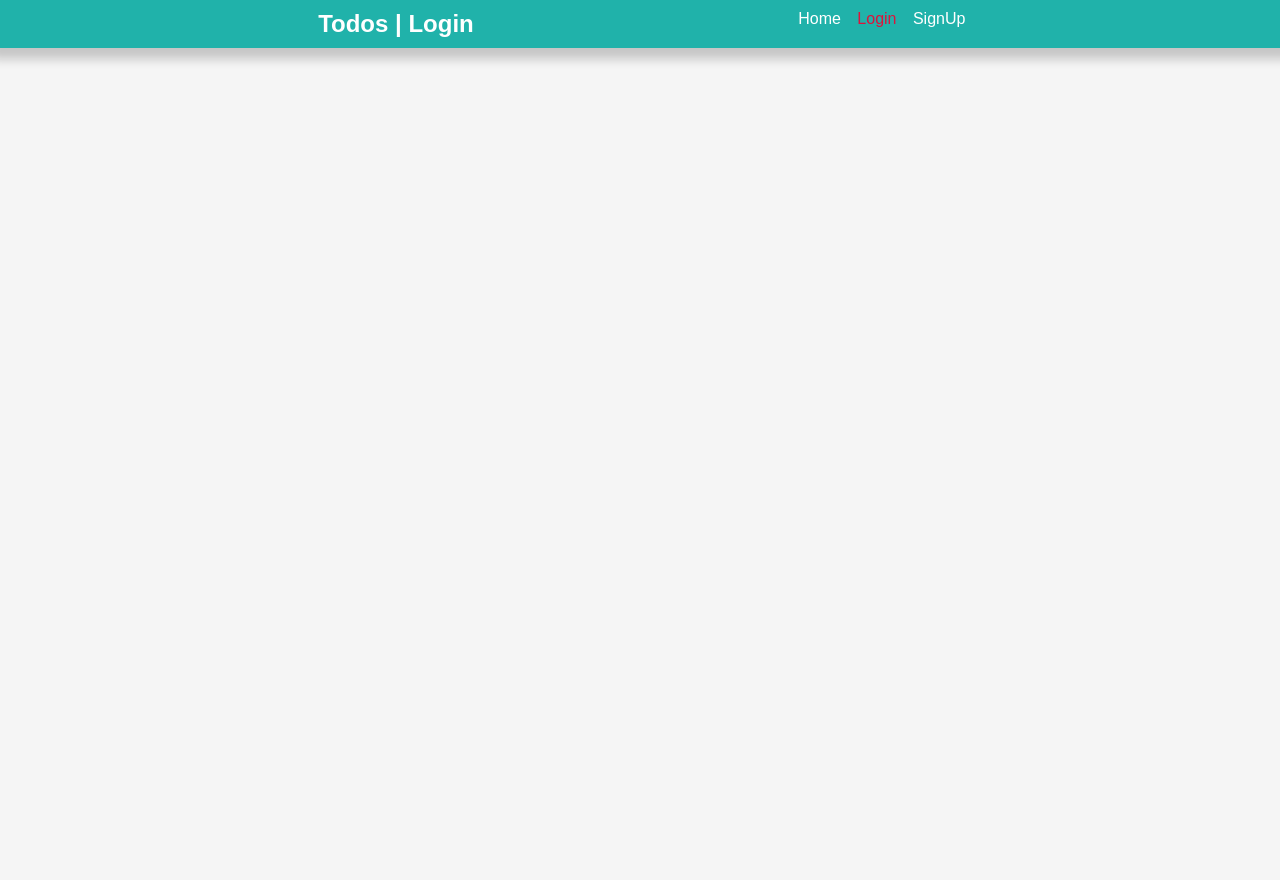
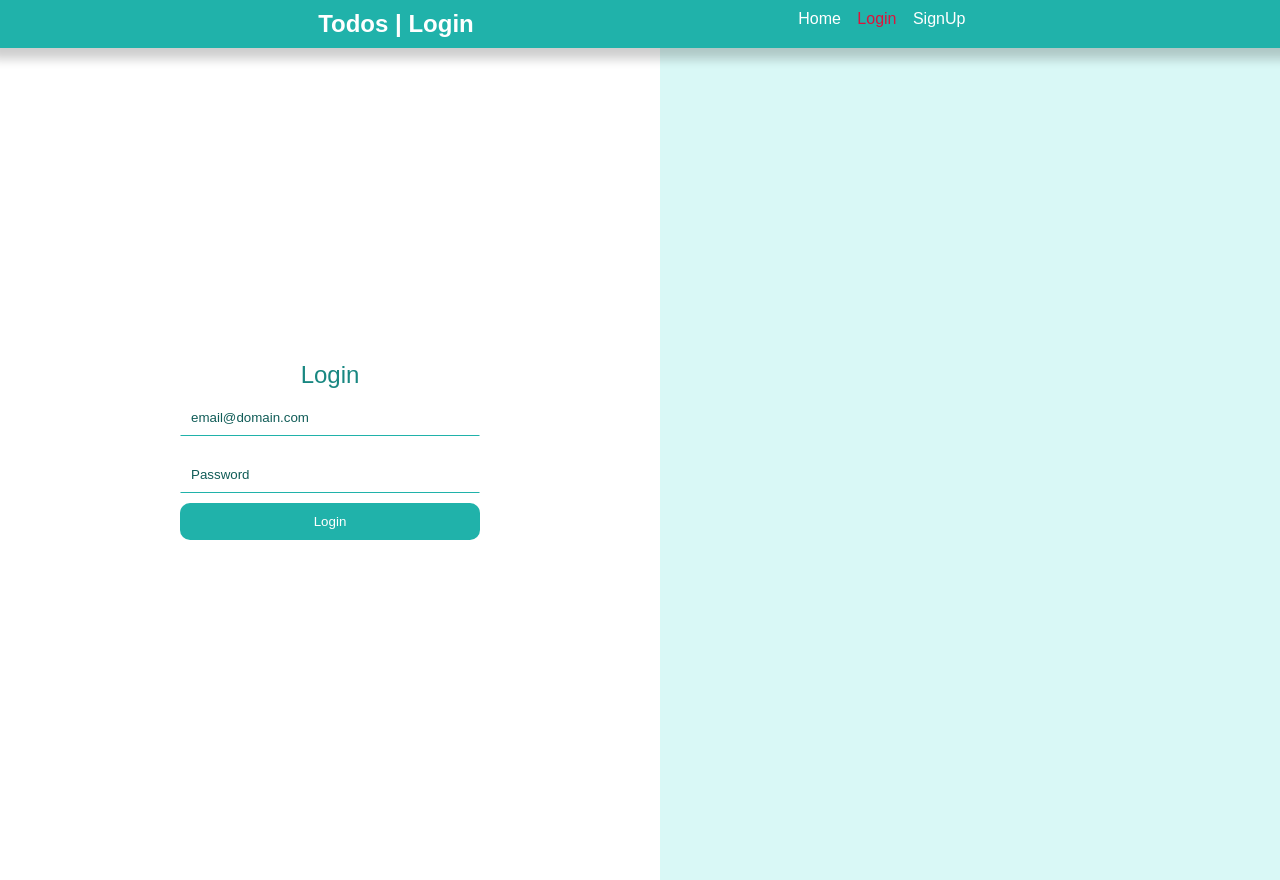
Before and after one commit to kaigikinyua/DjangoTodos, a Django app: page /login in a window 1280 px wide. Run offline with Django 3.2, Linux system fonts and the light colour scheme; style sheets or scripts are compiled from the project's sources.

Commit message:
login layout

```diff
--- /dev/null
+++ b/todos/static/css/apps/todos/login_signup.css
@@ -0,0 +1,88 @@
+section.application {
+  background: #d9f8f6;
+}
+
+div.form_container {
+  background: white;
+  height: 100vh;
+  display: -webkit-box;
+  display: -ms-flexbox;
+  display: flex;
+  -webkit-box-orient: vertical;
+  -webkit-box-direction: normal;
+      -ms-flex-direction: column;
+          flex-direction: column;
+  -webkit-box-pack: center;
+      -ms-flex-pack: center;
+          justify-content: center;
+  padding: 10px;
+  max-width: 50%;
+  text-align: center;
+}
+
+.center {
+  -webkit-box-pack: center;
+      -ms-flex-pack: center;
+          justify-content: center;
+  text-align: center;
+}
+
+.fields {
+  position: relative;
+  left: 50%;
+  -webkit-transform: translateX(-50%);
+          transform: translateX(-50%);
+  display: -webkit-box;
+  display: -ms-flexbox;
+  display: flex;
+  -webkit-box-orient: vertical;
+  -webkit-box-direction: normal;
+      -ms-flex-direction: column;
+          flex-direction: column;
+  -webkit-box-pack: center;
+      -ms-flex-pack: center;
+          justify-content: center;
+  max-width: 300px;
+}
+
+input {
+  padding: 10px;
+  border: 1px solid transparent;
+  border-bottom: 1px solid lightseagreen;
+  background: transparent;
+  outline: lightseagreen;
+  -webkit-transition: 0.5s;
+  transition: 0.5s;
+  margin: 10px 0px;
+}
+
+input::-webkit-input-placeholder {
+  color: #105c57;
+}
+
+input:-ms-input-placeholder {
+  color: #105c57;
+}
+
+input::-ms-input-placeholder {
+  color: #105c57;
+}
+
+input::placeholder {
+  color: #105c57;
+}
+
+input:hover {
+  background: #aef0ed;
+}
+
+.submit {
+  background: lightseagreen;
+  color: white;
+}
+
+.title {
+  color: #188781;
+  font-weight: lighter;
+}
+/*# sourceMappingURL=login_signup.css.map */
--- /dev/null
+++ b/todos/static/css/apps/todos/login_signup.scss
@@ -0,0 +1,49 @@
+section.application{
+    background:lighten(lightseagreen,50%);
+}
+div.form_container{
+    background: white;
+    height:100vh;
+    display: flex;
+    flex-direction: column;
+    justify-content: center;
+    padding:10px;
+    max-width: 50%;
+    text-align: center;
+}
+.center{
+    justify-content: center;
+    text-align: center;
+}
+.fields{
+    position: relative;
+    left:50%;
+    transform: translateX(-50%);
+    display: flex;
+    flex-direction: column;
+    justify-content: center;
+    max-width: 300px;
+}
+input{
+    padding:10px;
+    border:1px solid transparent;
+    border-bottom:1px solid lightseagreen;
+    background:transparent;
+    outline:lightseagreen;
+    transition:0.5s;
+    margin:10px 0px;
+}
+input::placeholder{
+    color:darken(lightseagreen,20%);
+}
+input:hover{
+    background:lighten(lightseagreen,40%);
+}
+.submit{
+    background:lightseagreen;
+    color:white;
+}
+.title{
+    color:darken(lightseagreen,10%);
+    font-weight: lighter;
+}
--- a/todos/templates/login.html
+++ b/todos/templates/login.html
@@ -1,6 +1,7 @@
 {% extends './base.html' %}
-
+{% load static %}
 {% block csslinks %}
+    <link rel="stylesheet" href="{% static '/css/apps/todos/login_signup.css'%}">
 {% endblock csslinks %}
 
 {% block barner_title %}
@@ -16,6 +17,16 @@
 
 
 {% block application %}
-
+    <div class="form_container">
+        <div class="center">
+            <form class="fields">
+                {% csrf_token %}
+                <h2 class="title">Login</h2>
+                <input type="text" name="email" placeholder="email@domain.com"/>
+                <input type="password" name="password" placeholder="Password"/>
+                <button type="submit" class="round submit">Login</button>
+            </form>
+        </div>
+    </div>
 
 {% endblock application %}
```
Also changed, not shown: todos/static/css/apps/todos/index.css (+4 -3 lines), todos/static/css/apps/todos/index.scss (+4 -3 lines), 2 other files.
